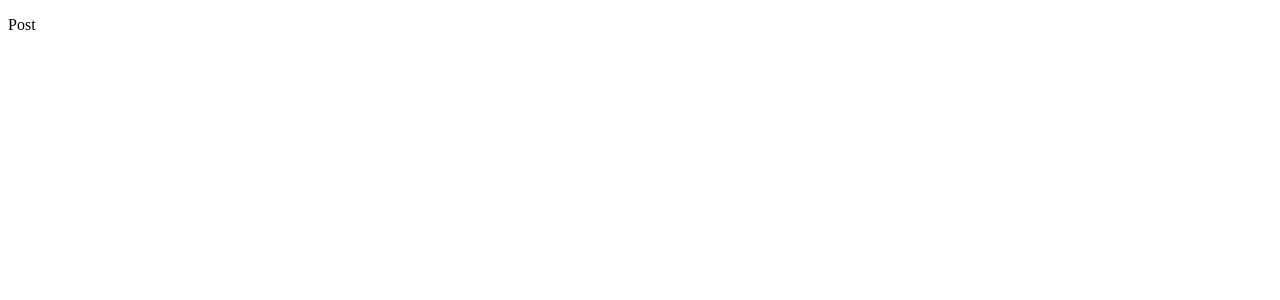
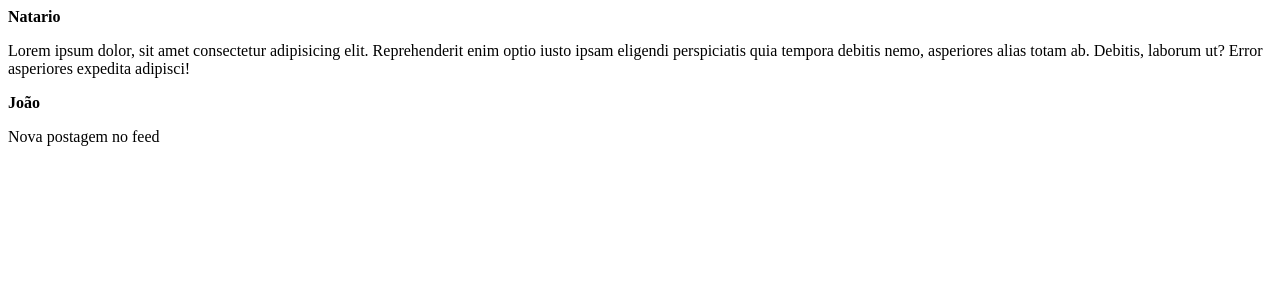
Before and after one commit to VNatario/ignite-funadamentos-reactjs, a React (Vite) app: page / in a window 1280 px wide. Shown: the top 300 px of the page. Built offline with nearby package versions, Linux system fonts and the light colour scheme.

Commit message:
feat: using components

```diff
--- a/src/App.jsx
+++ b/src/App.jsx
@@ -1,5 +1,14 @@
 import { Post } from "./Post";
 
 export function App() {
-  return <Post />;
+  return (
+    <>
+      <Post
+        author="Natario"
+        content="Lorem ipsum dolor, sit amet consectetur adipisicing elit. Reprehenderit enim optio iusto ipsam eligendi perspiciatis quia tempora debitis nemo, asperiores alias totam ab. Debitis, laborum ut? Error asperiores expedita adipisci!"
+      />
+
+      <Post author="João" content="Nova postagem no feed" />
+    </>
+  );
 }
--- a/src/Post.jsx
+++ b/src/Post.jsx
@@ -1,3 +1,8 @@
-export function Post() {
-  return <p>Post</p>;
+export function Post(props) {
+  return (
+    <div>
+      <strong>{props.author}</strong>
+      <p>{props.content}</p>
+    </div>
+  );
 }
```
